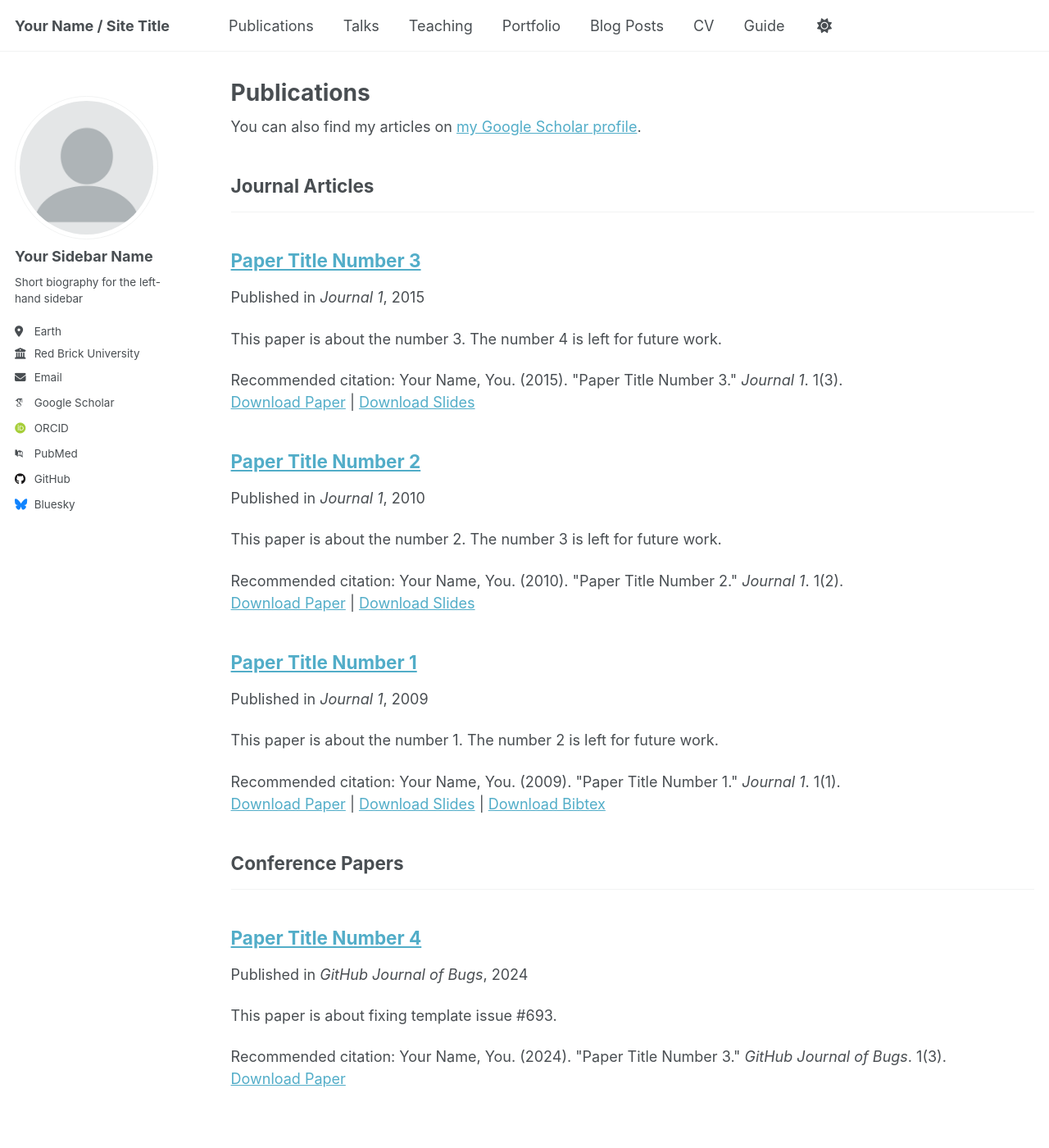
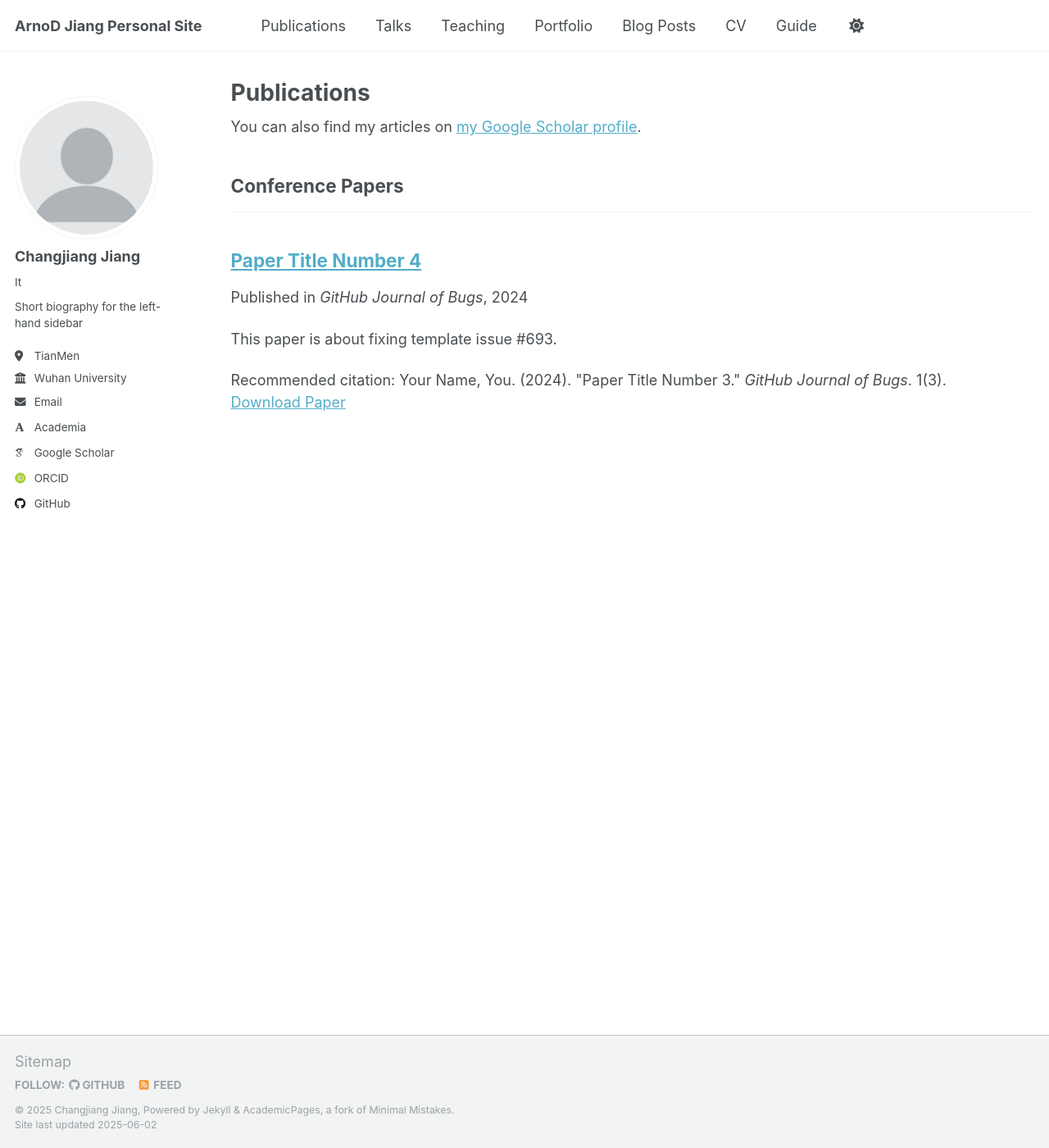
Before and after one commit to arnodjiang/arnodjiang.github.io, a Jekyll site: the page built from _pages/publications.html, in a window 1280 px wide and 1400 px high. Shown: the whole window at 82% size. Built offline with Jekyll 4.4.1, drawn with Linux system fonts in a browser that asks for light colours; some web fonts are replaced; some of the changed text lies outside the part shown.

Commit message:
Update _config.yml

```diff
--- a/_config.yml
+++ b/_config.yml
@@ -9,13 +9,13 @@
 # Basic Site Settings
 locale                   : "en-US"
 site_theme               : "default"
-title                    : "Your Name / Site Title"
+title                    : "ArnoD Jiang Personal Site"
 title_separator          : "-"
-name                     : &name "Your Name"
-description              : &description "personal description"
-url                      : https://academicpages.github.io # the base hostname & protocol for your site e.g. "https://[your GitHub username].github.io" or if you already have some other page hosted on Github then use "https://[your GitHub username].github.io/[Your Repo Name]"
+name                     : &name "Changjiang Jiang"
+description              : &description "A tang person"
+url                      : https://arnodjiang.github.io # the base hostname & protocol for your site e.g. "https://[your GitHub username].github.io" or if you already have some other page hosted on Github then use "https://[your GitHub username].github.io/[Your Repo Name]"
 baseurl                  : "" # the subpath of your site, e.g. "/blog"
-repository               : "academicpages/academicpages.github.io"
+repository               : "arnodjiang/arnodjiang.github.io"
 
 # Site Author - The following control what appear as part of the author content on the side bar.
 #               If a field is blank the icon and link will not appear, otherwise it will be shown.
@@ -23,22 +23,22 @@ repository               : "academicpages/academicpages.github.io"
 author:
   # Biographic information
   avatar           : "profile.png"
-  name             : "Your Sidebar Name"
-  pronouns         : # example: "she/her"
+  name             : "Changjiang Jiang"
+  pronouns         : "It"# example: "she/her"
   bio              : "Short biography for the left-hand sidebar"
-  location         : "Earth"
-  employer         : "Red Brick University"
-  uri              : # URL
-  email            : "none@example.org"
+  location         : "TianMen"
+  employer         : "Wuhan University"
+  URI              : "https://arnodjiang.github.io"# URL
+  email            : "thejiangcj@gmail.com"
 
   # Academic websites
-  academia         : # URL
+  academia         : "https://arnodjiang.github.io"# URL
   arxiv            : # URL - Update with the correct link to your profile
   googlescholar    : "https://scholar.google.com/citations?user=PS_CX0AAAAAJ"
   impactstory      : # URL
   orcid            : "http://orcid.org/yourorcidurl"
   semantic         : # URL
-  pubmed           : "https://www.ncbi.nlm.nih.gov/pubmed/?term=john+snow"
+  pubmed           :
   researchgate     : # URL
   scopus           : # URL
 
@@ -46,12 +46,12 @@ author:
   bitbucket        : # Username - Update with your username on the site
   codepen          : # Username
   dribbble         : # Username
-  github           : "academicpages"
+  github           : "arnodjiang"
   kaggle           : # Username
   stackoverflow    : # User number or user number and name (i.e., use "1" or "1/jeff-atwood")
 
   # Social media
-  bluesky          : "bsky.app" # Replace this with you Bluesky username
+  bluesky          : # Replace this with you Bluesky username
   facebook         : # Username
   flickr           : # Username
   foursquare       : # Username
@@ -78,10 +78,10 @@ author:
 
 # Publication Category - The following the list of publication categories and their headings
 publication_category:
-  books:
-    title: 'Books'
-  manuscripts:
-    title: 'Journal Articles'
+  # books:
+  #   title: 'Books'
+  # manuscripts:
+  #   title: 'Journal Articles'
   conferences:
     title: 'Conference Papers'
 
```
